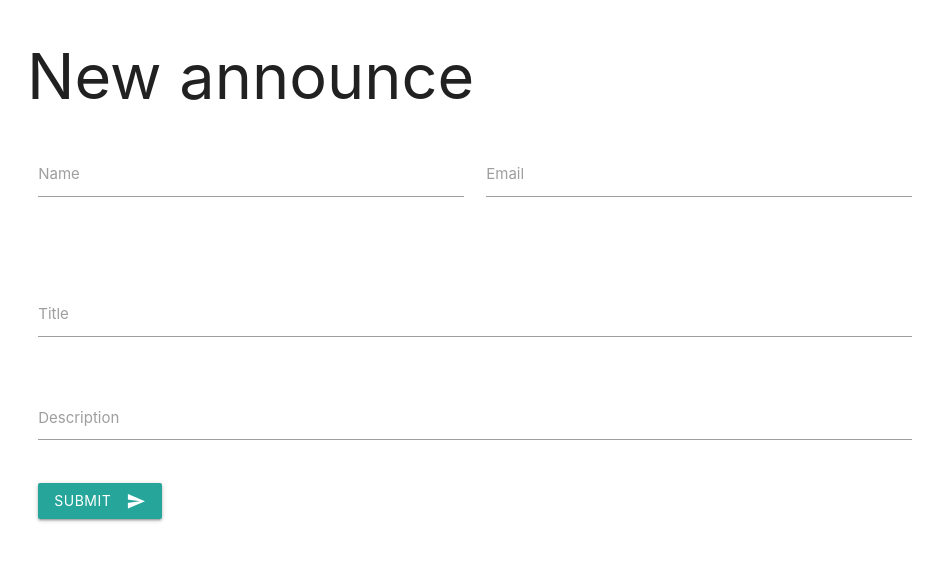
After one commit to bloriot97/thethings, a Django app: page /new/ in a window 1280 px wide. The commit adds this page. Shown: the top 561 px of the page, without its empty margins (165-1108 px from the left). Run offline with Django 3.2, Linux system fonts and the light colour scheme.

Commit message:
Added : announce creation + email

```diff
--- a/craigslist/models.py
+++ b/craigslist/models.py
@@ -1,4 +1,7 @@
 from django.db import models
+
+from django.utils import timezone
+
 
 
 class Announce(models.Model):
--- /dev/null
+++ b/craigslist/static/css/style.css
@@ -0,0 +1,4 @@
+.by{
+  font-size: 1em;
+  color: #78909C;
+}
--- /dev/null
+++ b/craigslist/static/js/form.js
@@ -0,0 +1,3 @@
+$(document).ready(function() {
+    $('input#name, input#title, input#email, textarea#description').characterCounter();
+  });
--- /dev/null
+++ b/craigslist/templates/craigslist/new.html
@@ -0,0 +1,59 @@
+{% load static %}
+
+
+<script
+  src="https://code.jquery.com/jquery-2.2.4.min.js"
+  integrity="sha256-BbhdlvQf/xTY9gja0Dq3HiwQF8LaCRTXxZKRutelT44="
+  crossorigin="anonymous"></script>
+
+<!-- Compiled and minified CSS -->
+<link rel="stylesheet" href="https://cdnjs.cloudflare.com/ajax/libs/materialize/1.0.0-beta/css/materialize.min.css">
+<link href="https://fonts.googleapis.com/icon?family=Material+Icons" rel="stylesheet">
+
+<!-- Compiled and minified JavaScript -->
+<script src="https://cdnjs.cloudflare.com/ajax/libs/materialize/1.0.0-beta/js/materialize.min.js"></script>
+
+
+
+<link rel="stylesheet" type="text/css" href="{% static 'css/style.css' %}" />
+<script src="{% static 'js/form.js' %}"></script>
+
+
+<div class="container">
+  <h1> New announce </h1>
+
+  <div class="row">
+    <form class="col s12" action="{% url 'add_announce' %}" method="post">
+      {% csrf_token %}
+      <div class="row">
+        <div class="input-field col s6">
+          <input name="name" id="name" type="text" class="validate" data-length="15" required>
+          <label for="name">Name</label>
+        </div>
+        <div class="input-field col s6">
+          <input name="email" id="email" type="email" class="validate" data-length="70" required>
+          <label for="email">Email</label>
+          <span class="helper-text" data-error="wrong" data-success="right"></span>
+        </div>
+      </div>
+      <div class="row">
+        <div class="input-field col s12">
+          <input name="title" id="title" type="text" class="validate" data-length="30" required>
+          <label for="title">Title</label>
+        </div>
+      </div>
+      <div class="row">
+        <div class="input-field col s12">
+          <textarea name="description" id="description" class="materialize-textarea" data-length="500" required></textarea>
+          <label for="description">Description</label>
+        </div>
+      </div>
+      <button class="btn waves-effect waves-light" type="submit" name="action">Submit
+        <i class="material-icons right">send</i>
+      </button>
+    </form>
+  </div>
+
+  </form>
+
+</div>
--- a/craigslist/urls.py
+++ b/craigslist/urls.py
@@ -5,4 +5,7 @@ from . import views
 urlpatterns = [
     url(r'^$', views.index, name='index'),
     url(r'^(?P<announce_id>[0-9]+)/$', views.announce_detail, name='announce_detail'),
+    url(r'^new/$', views.new, name='new'),
+    url(r'^add/$', views.add_announce, name='add_announce'),
+
 ]
--- a/craigslist/views.py
+++ b/craigslist/views.py
@@ -1,6 +1,12 @@
-from django.shortcuts import get_object_or_404, render
-from django.http import HttpResponse
+from django.shortcuts import get_object_or_404, render, reverse
+from django.http import HttpResponse, HttpResponseRedirect
 from django.template import loader
+from django.utils import timezone
+
+from . import email_notifier
+
+import string
+import random
 
 
 from .models import Announce
@@ -18,3 +24,25 @@ def index(request):
 def announce_detail(request, announce_id):
     announce = get_object_or_404(Announce, pk=announce_id)
     return render(request, 'craigslist/detail.html', {'announce': announce})
+
+def new(request):
+    return render(request, 'craigslist/new.html')
+
+def add_announce(request):
+    try:
+        token = ''.join(random.SystemRandom().choice(string.ascii_uppercase + string.digits) for _ in range(32))
+        title = request.POST['title']
+        description = request.POST['description']
+        name = request.POST['name']
+        email = request.POST['email']
+        date = timezone.now()
+    except (KeyError):
+        return HttpResponse("error")
+    else:
+        announce = Announce(title=title, description=description, author_name=name, author_email=email, edit_date=date, private_token=token )
+        announce.save();
+        email_notifier.announce_creation(announce)
+        return HttpResponseRedirect(reverse('index'))
+
+
+    return HttpResponse(token)
--- a/thethings/settings.py
+++ b/thethings/settings.py
@@ -119,3 +119,5 @@ USE_TZ = True
 # https://docs.djangoproject.com/en/1.10/howto/static-files/
 
 STATIC_URL = '/static/'
+
+EMAIL_BACKEND = 'django.core.mail.backends.console.EmailBackend'
```
Also changed, not shown: craigslist/email_notifier.py (added, +13 -0 lines), craigslist/templates/craigslist/detail.html (+24 -1 lines), craigslist/templates/craigslist/index.html (+19 -6 lines), db.sqlite3, 1 other file.
